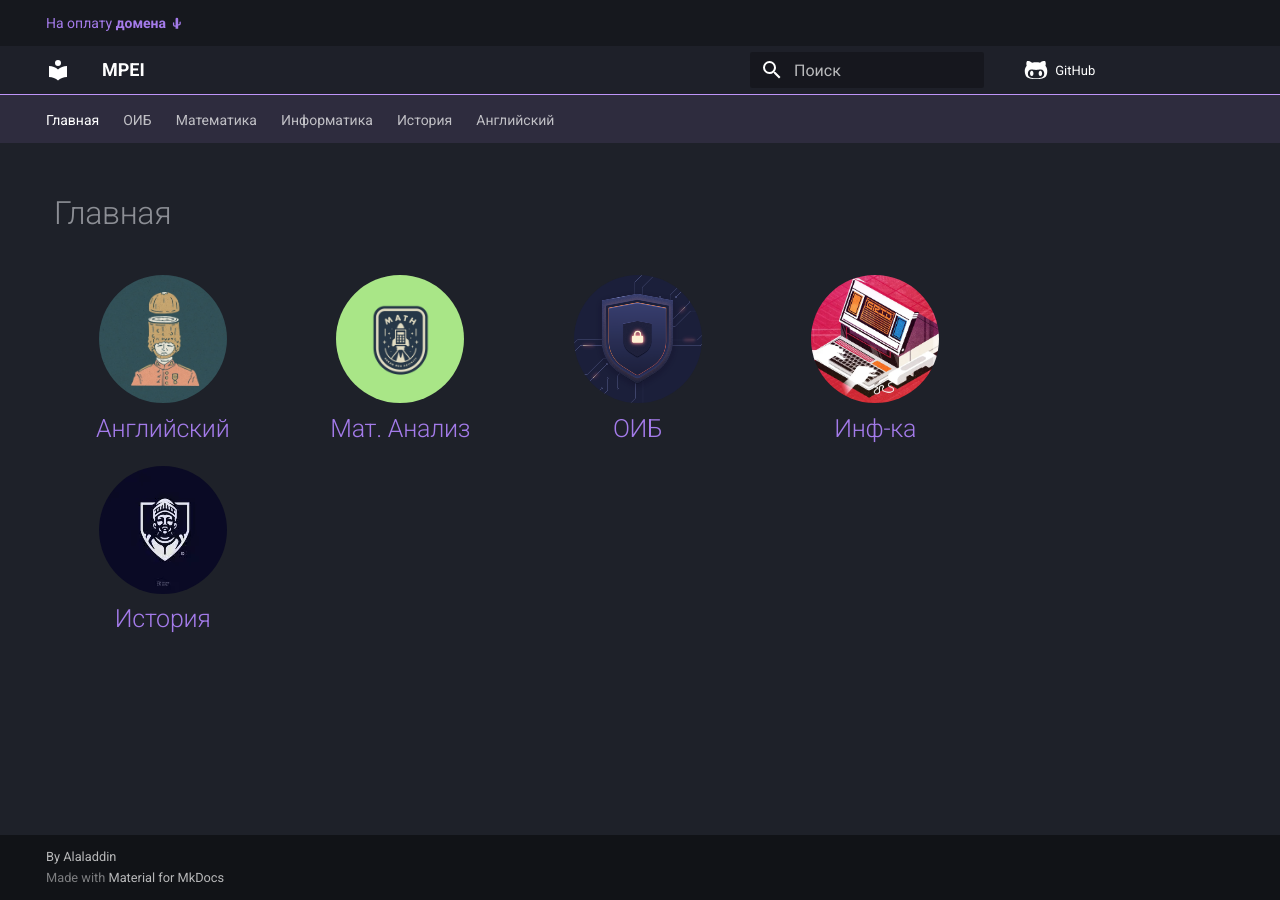
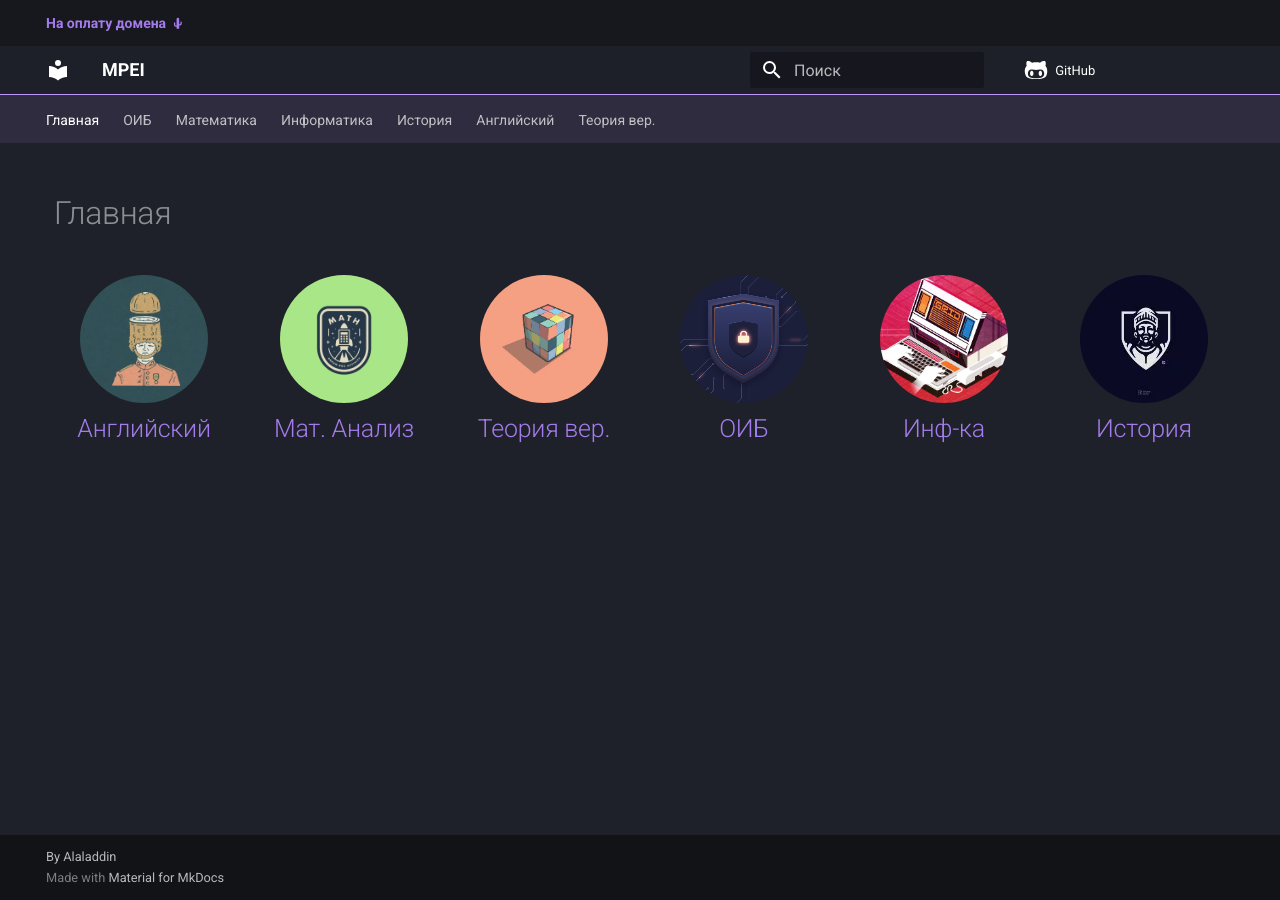
Before and after one commit to Alaladdin/MPEI, an MkDocs documentation site: the page built from docs/index.md, in a window 1280 px wide. Built offline with MkDocs 1.6.1 and Material for MkDocs 9.7.7, drawn with Linux system fonts in a browser that asks for light colours; comment, search, counter and statistics services are not loaded.

Commit message:
Добавлен новый предмет: Теория вероятностей
- Добавлена страница с новым предметом
- Оптимизированы изображения главной страницы
- Сетка на главной изменена с 4 на 6 столбцов
- Прочие мелкие изменения

```diff
--- a/docs/assets/css/home.css
+++ b/docs/assets/css/home.css
@@ -20,8 +20,8 @@
   text-align: center;
 }
 .layout .cell__link--inactive {
+  opacity: 0.5;
   filter: grayscale(1);
-  opacity: 0.5;
   cursor: not-allowed;
 }
 @media (hover: hover) {
@@ -31,21 +31,26 @@
   }
 }
 .layout .cell__img {
+  object-fit: cover;
+  border-radius: 100%;
+  width: 128px;
   height: 128px;
-  width: 128px;
-  border-radius: 100%;
-  object-fit: cover;
   transition: 0.3s all;
   transition-property: transform, box-shadow;
 }
 .layout .cell__title {
+  overflow: hidden;
   margin: 0;
-  overflow: hidden;
 }
 
 @media (max-width: 576px) {
   .layout .cell__title {
     font-size: 6vw;
+  }
+}
+@media (min-width: 576px) {
+  .layout {
+    grid-template-columns: 1fr 1fr 1fr;
   }
 }
 @media (min-width: 992px) {
@@ -55,6 +60,9 @@
   .layout-4 {
     grid-template-columns: 1fr 1fr 1fr 1fr;
   }
+  .layout-6 {
+    grid-template-columns: 1fr 1fr 1fr 1fr 1fr 1fr;
+  }
 }
 
 /*# sourceMappingURL=home.css.map */
--- a/docs/assets/css/scss/home.scss
+++ b/docs/assets/css/scss/home.scss
@@ -25,8 +25,8 @@
       text-align: center;
 
       &--inactive {
+        opacity: .5;
         filter: grayscale(1);
-        opacity: .5;
         cursor: not-allowed;
       }
 
@@ -39,17 +39,17 @@
     }
 
     &__img {
+      object-fit: cover;
+      border-radius: 100%;
+      width: 128px;
       height: 128px;
-      width: 128px;
-      border-radius: 100%;
-      object-fit: cover;
       transition: .3s all;
       transition-property: transform, box-shadow;
     }
 
     &__title {
+      overflow: hidden;
       margin: 0;
-      overflow: hidden;
     }
   }
 }
@@ -64,6 +64,12 @@
   }
 }
 
+@media (min-width: 576px) {
+  .layout {
+    grid-template-columns: 1fr 1fr 1fr;
+  }
+}
+
 @media (min-width: 992px) {
   .layout {
     &-2 {
@@ -73,5 +79,9 @@
     &-4 {
       grid-template-columns: 1fr 1fr 1fr 1fr;
     }
+
+    &-6 {
+      grid-template-columns: 1fr 1fr 1fr 1fr 1fr 1fr;
+    }
   }
 }
--- a/docs/index.md
+++ b/docs/index.md
@@ -10,6 +11,10 @@ links:
         title: Мат. Анализ
         icon: assets/img/math__orig.webp
         url: /math/
+    probability_theory:
+        title: Теория вер.
+        icon: assets/img/probability.webp
+        url: /probability/
     oib:
         title: ОИБ
         icon: assets/img/oib.webp
--- a/overrides/home.html
+++ b/overrides/home.html
@@ -1,4 +1,4 @@
-{% extends "main.html" %}
+{% extends 'main.html' %}
 
 {% block extrahead %}
   <link rel='stylesheet' href='/assets/css/home.css'>
@@ -8,12 +8,12 @@
 {% block content %}
   {{ page.content }}
 
-  <div class="layout layout-4">
+  <div class='layout layout-6'>
       {% if page.meta.links %}
 
           {% for link in page.meta.links %}
 
-          <div class="cell">
+          <div class='cell'>
               {% if page.meta.links[link].not_ready %}
 
               <a class='cell__link cell__link--inactive'>
@@ -28,7 +28,7 @@
 
               {% else %}
 
-              <a class='cell__link' href="{{ page.meta.links[link].url }}">
+              <a class='cell__link' href='{{ page.meta.links[link].url }}'>
                   {% if page.meta.links[link].icon %}
                       <img class='cell__img' src='{{ page.meta.links[link].icon }}' alt='{{ page.meta.links[link].title }}' draggable='false'>
                   {% endif %}
@@ -50,7 +50,7 @@
   <!-- Revision date -->
   {% if page and page.meta %}
       {% if page.meta.git_revision_date_localized or page.meta.revision_date %}
-          {#% include "partials/source-date.html" %#}
+          {#% include 'partials/source-date.html' %#}
           <small class='sr-only'>Последнее обновление: {{ page.meta.git_revision_date_localized }}</small>
       {% endif %}
   {% endif %}
--- a/overrides/main.html
+++ b/overrides/main.html
@@ -4,7 +4,7 @@
 
 {% block announce %}
   <a href='https://yoomoney.ru/to/410013573761658' target='_blank'>
-    На оплату <strong>домена</strong>
+    <strong>На оплату домена</strong>
     <span class="twemoji cactus">
       {% include ".icons/material/cactus.svg" %}
     </span>
--- a/package.json
+++ b/package.json
@@ -4,7 +4,8 @@
   "description": "MPEI students open library",
   "scripts": {
     "build": "mkdocs build",
-    "watch": "mkdocs serve --dirtyreload"
+    "watch": "mkdocs serve",
+    "watch:dirty": "mkdocs serve --dirtyreload"
   },
   "repository": {
     "type": "git",
```
Also changed, not shown: other parts of docs/index.md (+2 -1 lines), docs/probability/index.md (added, +3 -0 lines), docs/probability/watch.md (added, +8 -0 lines), docs/.pages, docs/assets/img/english.webp, docs/assets/img/probability.webp (added), docs/assets/img/probability__orig.webp (added), docs/probability/.pages (added), 1 other file.
